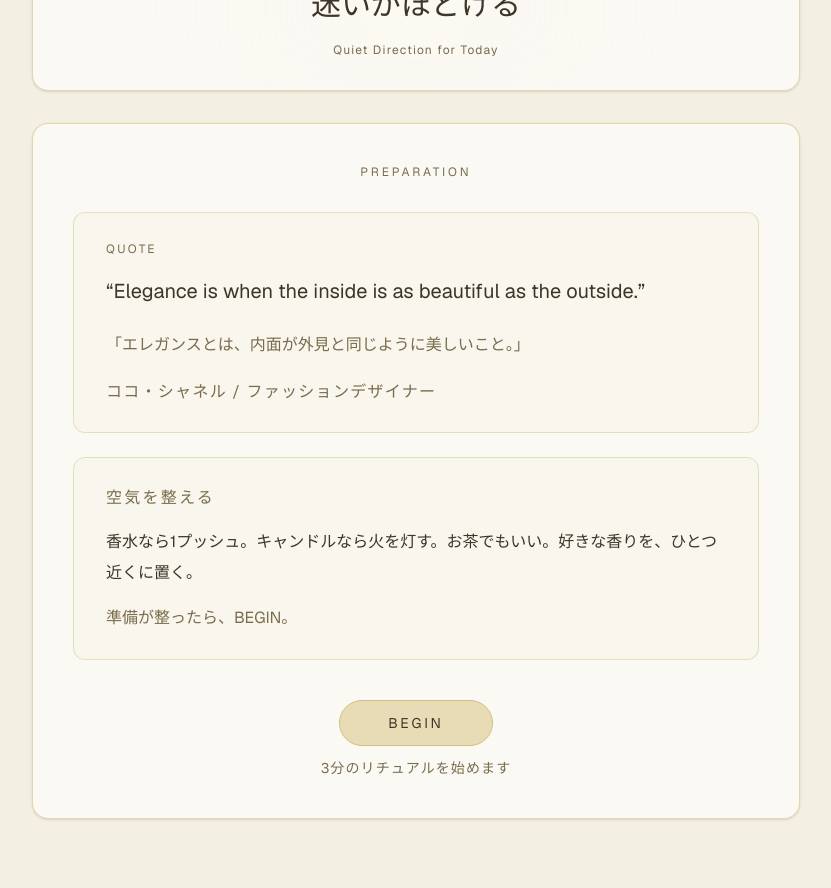
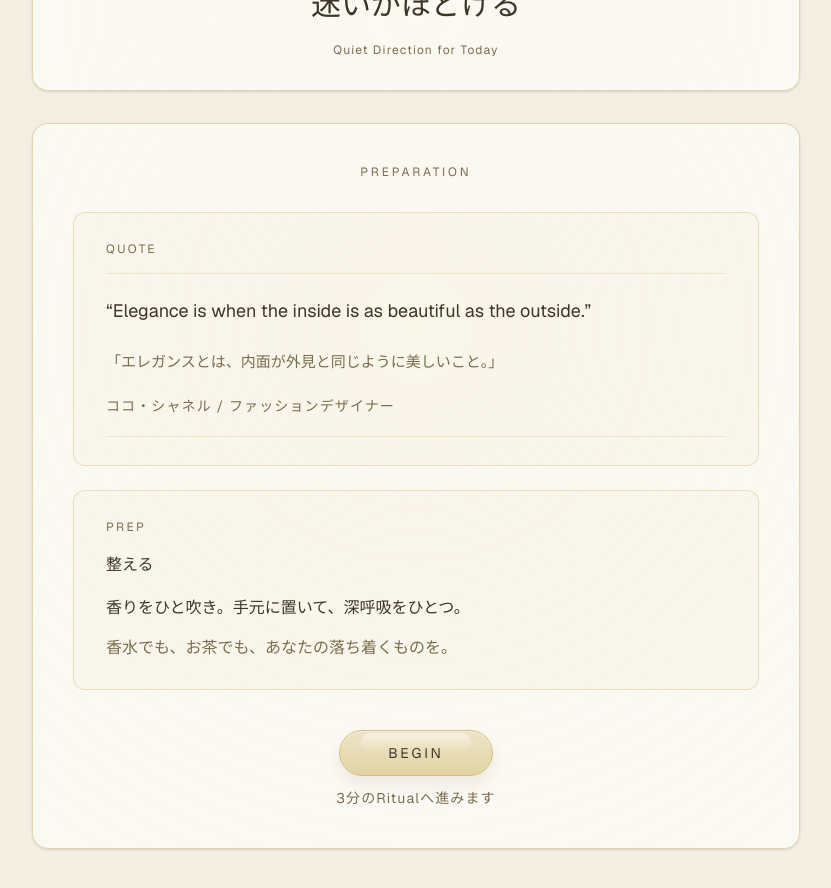
Before and after one commit to naturalpeopleinfo-blip/rin, a Next.js app: page /ritual in a window 1280 px wide. Shown: the part 300-1188 px from the top of the page, without its empty margins (224-1055 px from the left). Before the commit the page ends 1159 px from the top, so only its background shows below. Built offline with nearby package versions, Linux system fonts and the light colour scheme.

Commit message:
Polish ritual prep layout and premium CTA

```diff
--- a/app/globals.css
+++ b/app/globals.css
@@ -179,6 +179,90 @@ body {
   z-index: 1;
 }
 
+@keyframes rin-prep-breathe {
+  0% {
+    opacity: 0.42;
+    transform: scale(0.99);
+  }
+  50% {
+    opacity: 0.6;
+    transform: scale(1.02);
+  }
+  100% {
+    opacity: 0.42;
+    transform: scale(0.99);
+  }
+}
+
+.rin-prep-bloom::before {
+  content: "";
+  position: absolute;
+  inset: -28%;
+  pointer-events: none;
+  z-index: 0;
+  background: radial-gradient(
+    circle at 50% 36%,
+    rgba(255, 247, 223, 0.32) 0%,
+    rgba(255, 247, 223, 0.12) 32%,
+    rgba(255, 247, 223, 0) 66%
+  );
+  filter: blur(10px);
+  animation: rin-prep-breathe 3.2s ease-in-out infinite;
+}
+
+.rin-prep-bloom > * {
+  position: relative;
+  z-index: 1;
+}
+
+.rin-begin-button {
+  position: relative;
+  color: var(--rin-text);
+  background: linear-gradient(
+    180deg,
+    color-mix(in srgb, var(--rin-gold-soft) 78%, white) 0%,
+    color-mix(in srgb, var(--rin-gold-soft) 94%, #e4d6ad) 52%,
+    color-mix(in srgb, var(--rin-gold-soft) 74%, #d2b66e) 100%
+  );
+  box-shadow:
+    0 8px 16px rgba(61, 53, 39, 0.08),
+    inset 0 1px 0 rgba(255, 252, 244, 0.56);
+  transition:
+    filter 220ms ease,
+    transform 180ms ease,
+    box-shadow 220ms ease;
+}
+
+.rin-begin-button::before {
+  content: "";
+  position: absolute;
+  left: 14%;
+  right: 14%;
+  top: 2px;
+  height: 42%;
+  border-radius: 999px;
+  pointer-events: none;
+  background: linear-gradient(
+    180deg,
+    rgba(255, 252, 242, 0.58) 0%,
+    rgba(255, 252, 242, 0) 100%
+  );
+}
+
+.rin-begin-button:hover {
+  filter: brightness(1.04);
+  box-shadow:
+    0 10px 18px rgba(61, 53, 39, 0.1),
+    inset 0 1px 0 rgba(255, 252, 244, 0.62);
+}
+
+.rin-begin-button:active {
+  transform: translateY(1px);
+  box-shadow:
+    0 6px 12px rgba(61, 53, 39, 0.08),
+    inset 0 1px 0 rgba(255, 252, 244, 0.5);
+}
+
 @media (prefers-reduced-motion: reduce) {
   .rin-progress-glow {
     animation: none;
@@ -193,4 +277,13 @@ body {
   .rin-spotlight::before {
     opacity: 0;
   }
+
+  .rin-prep-bloom::before {
+    animation: none;
+    opacity: 0.32;
+  }
+
+  .rin-begin-button {
+    transition: none;
+  }
 }
--- a/app/ritual/page.tsx
+++ b/app/ritual/page.tsx
@@ -247,37 +247,40 @@ export default function RitualPage() {
         </section>
 
         {showPreparation ? (
-          <section className="rounded-2xl border border-[var(--rin-gold)]/60 bg-white/60 p-8 shadow-sm md:p-10">
+          <section className="rin-prep-bloom relative overflow-hidden rounded-2xl border border-[var(--rin-gold)]/60 bg-white/60 p-8 shadow-sm md:p-10">
             <p className="text-center text-xs uppercase tracking-[0.24em] text-[var(--rin-muted)]">
               Preparation
             </p>
 
             <div className="mt-8 rounded-xl border border-[var(--rin-gold)]/45 bg-[var(--rin-gold-soft)]/10 px-6 py-7 md:px-8">
               <p className="text-xs uppercase tracking-[0.2em] text-[var(--rin-muted)]">
-                Quote
+                QUOTE
               </p>
-              <blockquote className="mt-4">
-                <p className="text-lg leading-[1.85] md:text-xl">
+              <blockquote className="mt-4 border-y border-[var(--rin-gold)]/30 py-5">
+                <p className="text-base leading-[1.9] md:text-lg">
                   “{INTRO_QUOTE.english}”
                 </p>
-                <p className="mt-5 text-sm leading-[1.9] text-[var(--rin-muted)] md:text-base">
+                <p className="mt-5 text-sm leading-[1.9] text-[var(--rin-muted)] md:text-[15px]">
                   「{INTRO_QUOTE.japanese}」
                 </p>
-                <p className="mt-5 text-sm tracking-[0.08em] text-[var(--rin-muted)] md:text-base">
+                <p className="mt-5 text-xs tracking-[0.08em] text-[var(--rin-muted)] md:text-sm">
                   {INTRO_QUOTE.author} / {INTRO_QUOTE.role}
                 </p>
               </blockquote>
             </div>
 
             <div className="mt-6 rounded-xl border border-[var(--rin-gold)]/45 bg-[var(--rin-gold-soft)]/10 px-6 py-7 md:px-8">
-              <p className="text-sm tracking-[0.14em] text-[var(--rin-muted)] md:text-base">
-                空気を整える
+              <p className="text-xs uppercase tracking-[0.2em] text-[var(--rin-muted)]">
+                PREP
               </p>
-              <p className="mt-4 text-sm leading-[1.95] text-[var(--rin-text)] md:text-base">
-                香水なら1プッシュ。キャンドルなら火を灯す。お茶でもいい。好きな香りを、ひとつ近くに置く。
+              <p className="mt-4 text-base leading-[1.8] text-[var(--rin-text)]">
+                整える
               </p>
-              <p className="mt-4 text-sm leading-relaxed text-[var(--rin-muted)] md:text-base">
-                準備が整ったら、BEGIN。
+              <p className="mt-3 text-sm leading-[1.95] text-[var(--rin-text)] md:text-base">
+                香りをひと吹き。手元に置いて、深呼吸をひとつ。
+              </p>
+              <p className="mt-3 text-sm leading-relaxed text-[var(--rin-muted)] md:text-base">
+                香水でも、お茶でも、あなたの落ち着くものを。
               </p>
             </div>
 
@@ -285,12 +288,12 @@ export default function RitualPage() {
               <button
                 type="button"
                 onClick={handleBeginRitual}
-                className="rounded-full border border-[var(--rin-gold)] bg-[var(--rin-gold-soft)] px-12 py-3 text-sm tracking-[0.2em] transition hover:bg-[var(--rin-gold-soft)]/80"
+                className="rin-begin-button rounded-full border border-[var(--rin-gold)] px-12 py-3 text-sm tracking-[0.2em] focus-visible:outline-none focus-visible:ring-2 focus-visible:ring-[var(--rin-gold)]/65 focus-visible:ring-offset-2 focus-visible:ring-offset-[var(--rin-bg)]"
               >
                 BEGIN
               </button>
               <p className="text-sm tracking-[0.08em] text-[var(--rin-muted)]">
-                3分のリチュアルを始めます
+                3分のRitualへ進みます
               </p>
             </div>
           </section>
```
